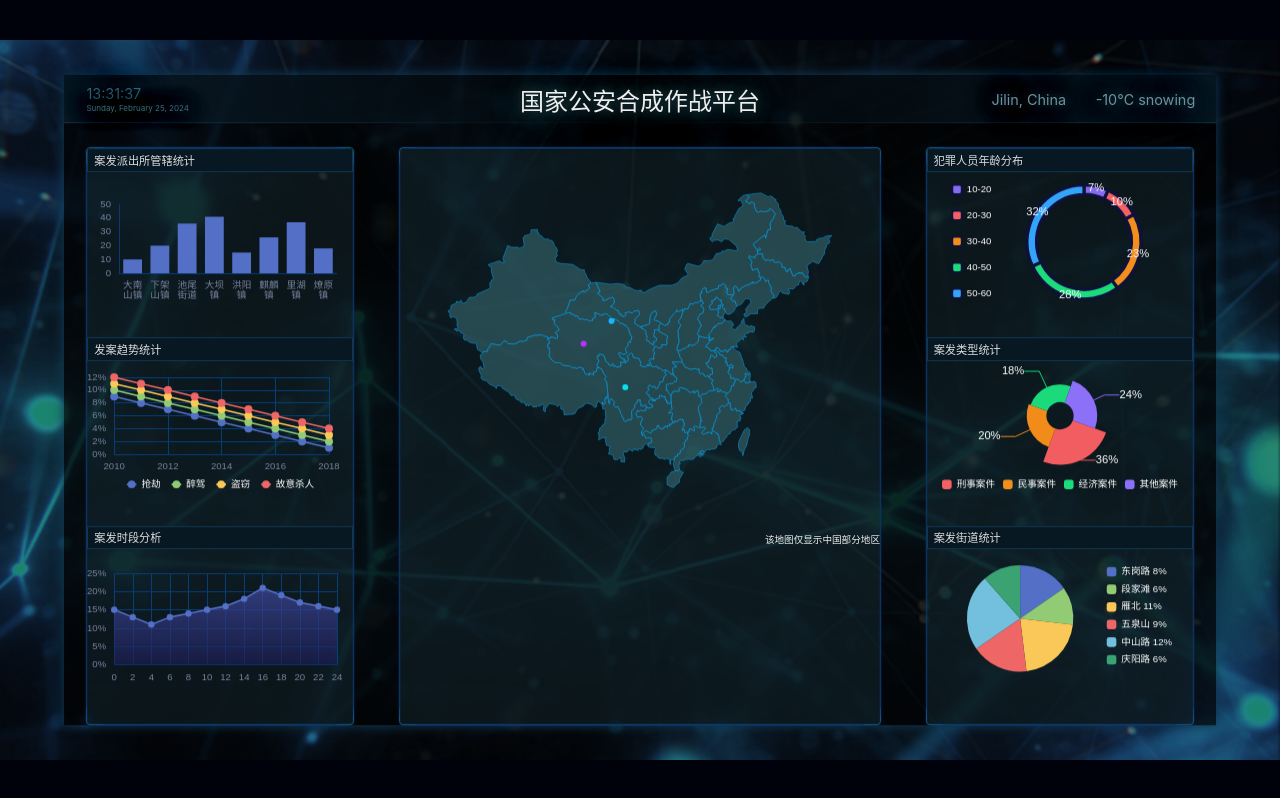
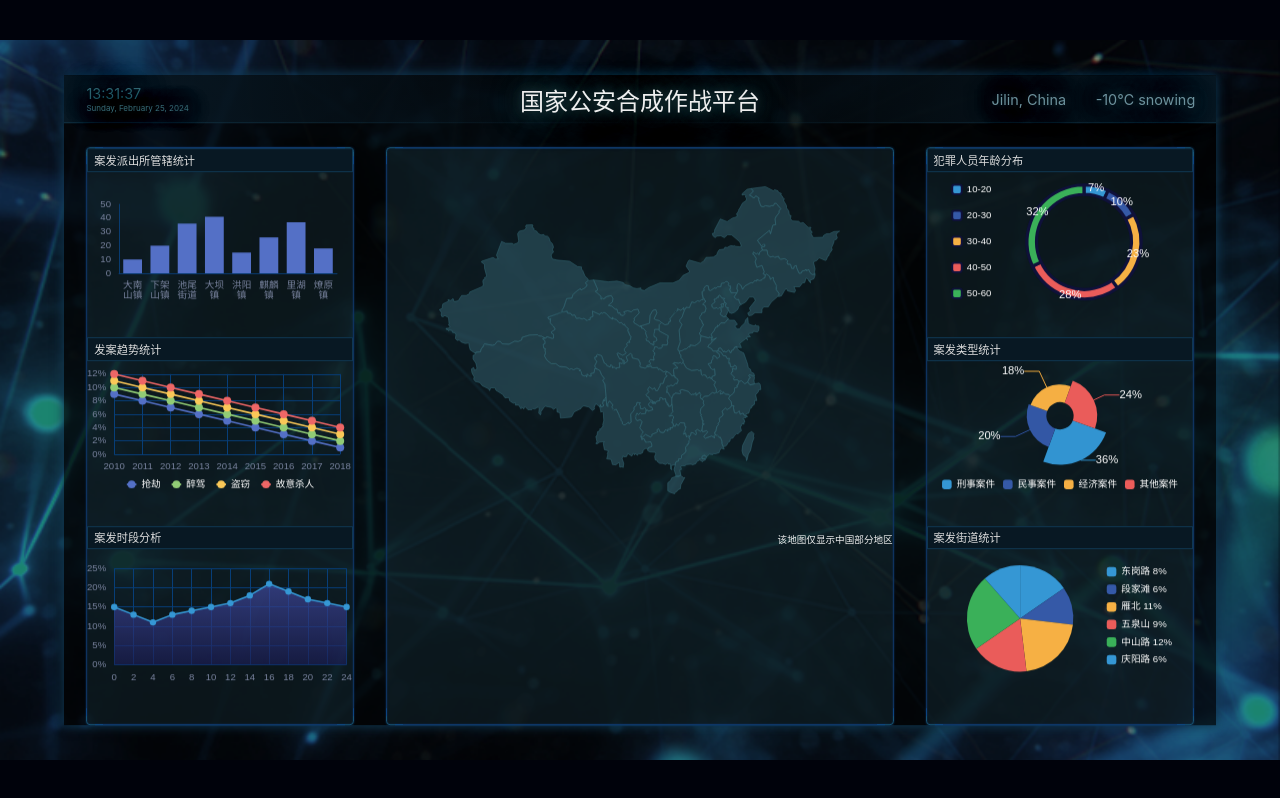
Before and after one commit to lwwywang/React-BigScreen, a React (Vite) app: page /#/ in a window 1280 px wide. Built offline with nearby package versions, Linux system fonts and the light colour scheme.

Commit message:
修改图标的一些小细节

```diff
--- a/src/charts/Chart1.tsx
+++ b/src/charts/Chart1.tsx
@@ -8,7 +8,7 @@ const px = n => n / 800 * (window as any).pageWidth;
 export const Chart1 = () => {
   const divRef = useRef(null);
   useEffect(() => {
-    var myChart = echarts.init(divRef.current);
+    const myChart = echarts.init(divRef.current);
     myChart.setOption(createEchartsOptions({
       xAxis: {
         data: ['大南山镇', '下架山镇', '池尾街道', '大坝镇', '洪阳镇', '麒麟镇', '里湖镇', '燎原镇'],
--- a/src/charts/Chart2.tsx
+++ b/src/charts/Chart2.tsx
@@ -8,7 +8,7 @@ const px = (n) => n / 800 * (window as any).pageWidth;
 export const Chart2 = () => {
     const divRef = useRef(null);
     useEffect(() => {
-        var myChart = echarts.init(divRef.current);
+        const myChart = echarts.init(divRef.current);
         myChart.setOption(createEchartsOptions({
             legend: {
                 bottom: px(0),
@@ -18,8 +18,8 @@ export const Chart2 = () => {
             },
             grid: {
                 x: px(0),
-                x2: px(15),
-                y: px(10),
+                x2: px(8),
+                y: px(8),
                 y2: px(14),
                 containLabel: true
             },
--- a/src/charts/Chart3.tsx
+++ b/src/charts/Chart3.tsx
@@ -7,8 +7,9 @@ const px = (n) => n / 800 * (window as any).pageWidth;
 export const Chart3 = () => {
     const divRef = useRef(null);
     useEffect(() => {
-        var myChart = echarts.init(divRef.current);
+        const myChart = echarts.init(divRef.current);
         myChart.setOption(createEchartsOptions({
+            color: ['#3597d4', '#3559a7', '#f6b044', '#ea5c5a', '#3ab059', '#fdfdfd'],
             xAxis: {
                 type: 'category',
                 boundaryGap: false,
--- a/src/charts/Chart4.tsx
+++ b/src/charts/Chart4.tsx
@@ -8,7 +8,7 @@ export const Chart4 = () => {
     const divRef = useRef(null);
     const colors = { '青海省': '#BB31F7', '甘肃省': '#15B8FD', '四川省': '#06E1EE' };
     useEffect(() => {
-        var myChart = echarts.init(divRef.current);
+        const myChart = echarts.init(divRef.current);
         // @ts-ignore
         echarts.registerMap('CN', china);
         myChart.setOption(createEchartsOptions({
@@ -17,61 +17,24 @@ export const Chart4 = () => {
             series: [
                 {
                     type: 'map',
-                    mapType: 'CN', // 自定义扩展图表类型
-                    data: [
-                        { name: '甘肃省', value: 1 },
-                    ],
+                    mapType: 'CN',
                     label: { show: false, color: 'white' },
                     itemStyle: {
-                        areaColor: 'rgba(56, 105, 112, 0.6)',
-                        color: colors['甘肃省'],
-                        borderColor: '#01A7F7',
+                        areaColor: 'rgba(48, 88, 101, 0.6)',
+                        borderColor: '#376c78',
                         emphasis: {
                             label: { color: 'white' },
                             areaColor: '#3597d4',
                         },
                     }
                 },
-                {
-                    type: 'map',
-                    mapType: 'CN', // 自定义扩展图表类型
-                    data: [
-                        { name: '四川省', value: 100 },
-                    ],
-                    itemStyle: {
-                        areaColor: '#010D3D',
-                        color: colors['四川省'],
-                        borderColor: 'yellow',
-                        emphasis: {
-                            label: { color: 'white' },
-                            areaColor: '#5470C6',
-                        },
-                    }
-                },
-                {
-                    type: 'map',
-                    mapType: 'CN', // 自定义扩展图表类型
-                    data: [
-                        { name: '青海省', value: 100 },
-                    ],
-                    itemStyle: {
-                        areaColor: '#010D3D',
-                        color: colors['青海省'],
-                        borderColor: '#01A7F7',
-                        emphasis: {
-                            label: { color: 'white' },
-                            areaColor: '#5470C6',
-                        },
-                    }
-                },
-
             ]
         }));
     }, []);
     return (
         <>
-          <div ref={divRef} className="chart"/>
-          <p>该地图仅显示中国部分地区</p>
+            <div ref={divRef} className="chart" />
+            <p>该地图仅显示中国部分地区</p>
         </>
-      );
-    };
+    );
+};
--- a/src/charts/Chart5.tsx
+++ b/src/charts/Chart5.tsx
@@ -8,8 +8,9 @@ export const Chart5 = () => {
     const divRef = useRef(null);
     const colors = ['#856BED', '#F46064', '#F38E1C', '#1CDB7C', '#33A4FA'];
     useEffect(() => {
-        var myChart = echarts.init(divRef.current);
+        const myChart = echarts.init(divRef.current);
         myChart.setOption(createEchartsOptions({
+            color: ['#3597d4', '#3559a7', '#f6b044', '#ea5c5a', '#3ab059', '#fdfdfd'],
             legend: {
                 left: px(12),
                 top: px(4),
@@ -19,7 +20,6 @@ export const Chart5 = () => {
                 itemHeight: px(6),
                 itemGap: px(9)
             },
-            color: colors,
             xAxis: { show: false },
             yAxis: { show: false },
             series: [
--- a/src/charts/Chart6.tsx
+++ b/src/charts/Chart6.tsx
@@ -7,9 +7,10 @@ const px = (n) => n / 800 * (window as any).pageWidth;
 export const Chart6 = () => {
     const divRef = useRef(null);
     useEffect(() => {
-        var myChart = echarts.init(divRef.current);
+        const myChart = echarts.init(divRef.current);
         const colors = ['#F46064', '#F38E1C', '#1CDB7C', '#8D70F8', '#33A4FA'];
         myChart.setOption(createEchartsOptions({
+            color: ['#3597d4', '#3559a7', '#f6b044', '#ea5c5a', '#3ab059', '#fdfdfd'],
             legend: {
                 bottom: 0,
                 textStyle: { color: 'white' },
@@ -17,7 +18,6 @@ export const Chart6 = () => {
                 itemHeight: px(6),
                 itemGap: px(5)
             },
-            color: colors,
             xAxis: { show: false },
             yAxis: { show: false },
             series: [
--- a/src/charts/Chart7.tsx
+++ b/src/charts/Chart7.tsx
@@ -15,8 +15,9 @@ export const Chart7 = () => {
         { value: 0.06, name: '庆阳路' },
     ];
     useEffect(() => {
-        var myChart = echarts.init(divRef.current);
+        const myChart = echarts.init(divRef.current);
         myChart.setOption(createEchartsOptions({
+            color: ['#3597d4', '#3559a7', '#f6b044', '#ea5c5a', '#3ab059'],
             xAxis: { show: false },
             yAxis: { show: false },
             grid: { x: 0, x2: 0, y: 0, y2: 0, containLabel: true },
--- a/src/pages/home.scss
+++ b/src/pages/home.scss
@@ -73,7 +73,7 @@
         margin-top: px(15);
         display: grid;
         grid-template:
-            ". box1 . box2 . box3" 1fr / 14fr 168fr 28fr 302fr 28fr 168fr 14fr;
+            ". box1 . box2 . box3" 1fr / 14fr 168fr 20fr 318fr 20fr 168fr 14fr;
 
         >section {
             border: 1px solid #165374;
@@ -202,15 +202,17 @@
 
         .section3 {
             grid-area: box3;
+
             >.chartWrapper {
                 height: px(98);
                 display: flex;
                 flex-direction: column;
                 margin-bottom: px(20);
-                > .chart {
-                  flex: 1;
+
+                >.chart {
+                    flex: 1;
                 }
-              }
+            }
         }
 
 
--- a/src/shared/baseEchartOptions.ts
+++ b/src/shared/baseEchartOptions.ts
@@ -9,8 +9,8 @@ export const baseEchartOptions = {
     legend: { show: false },
     grid: {
         x: px(0),
-        y: px(15),
-        x2: px(10),
+        y: px(12),
+        x2: px(4),
         y2: px(0),
         containLabel: true
     },
```
